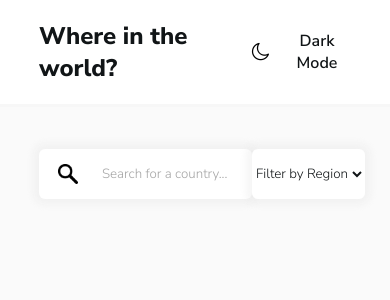
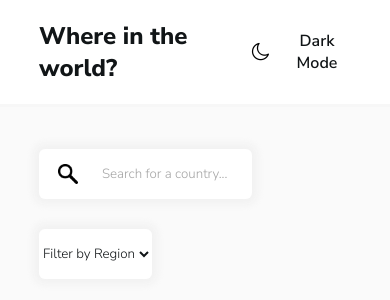
Before and after one commit to giandefaria/rest-countries-api-with-color-theme-switcher-master, a React (Create React App) app: page / in a window 390 px wide. Shown: the top 300 px of the page. Built offline with nearby package versions, Linux system fonts and the light colour scheme; no server answers.

Commit message:
alterando valores flex na div dos filtros

```diff
--- a/src/pages/main/main.css
+++ b/src/pages/main/main.css
@@ -134,3 +134,13 @@ main {
     }
 
 }
+
+@media screen and (max-width: 400px) {
+
+    .filters {
+        flex-direction: column;
+        gap: 30px;
+        align-items: flex-start;
+    }
+
+}
```
